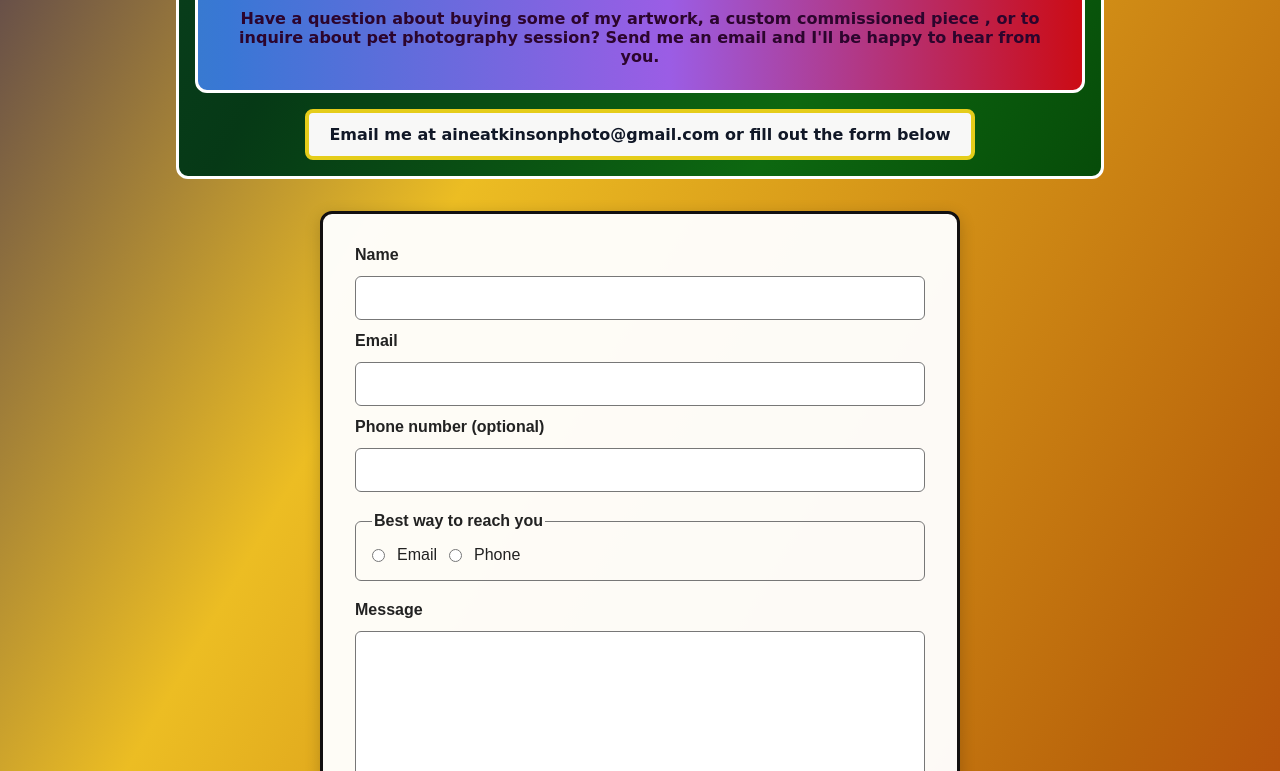
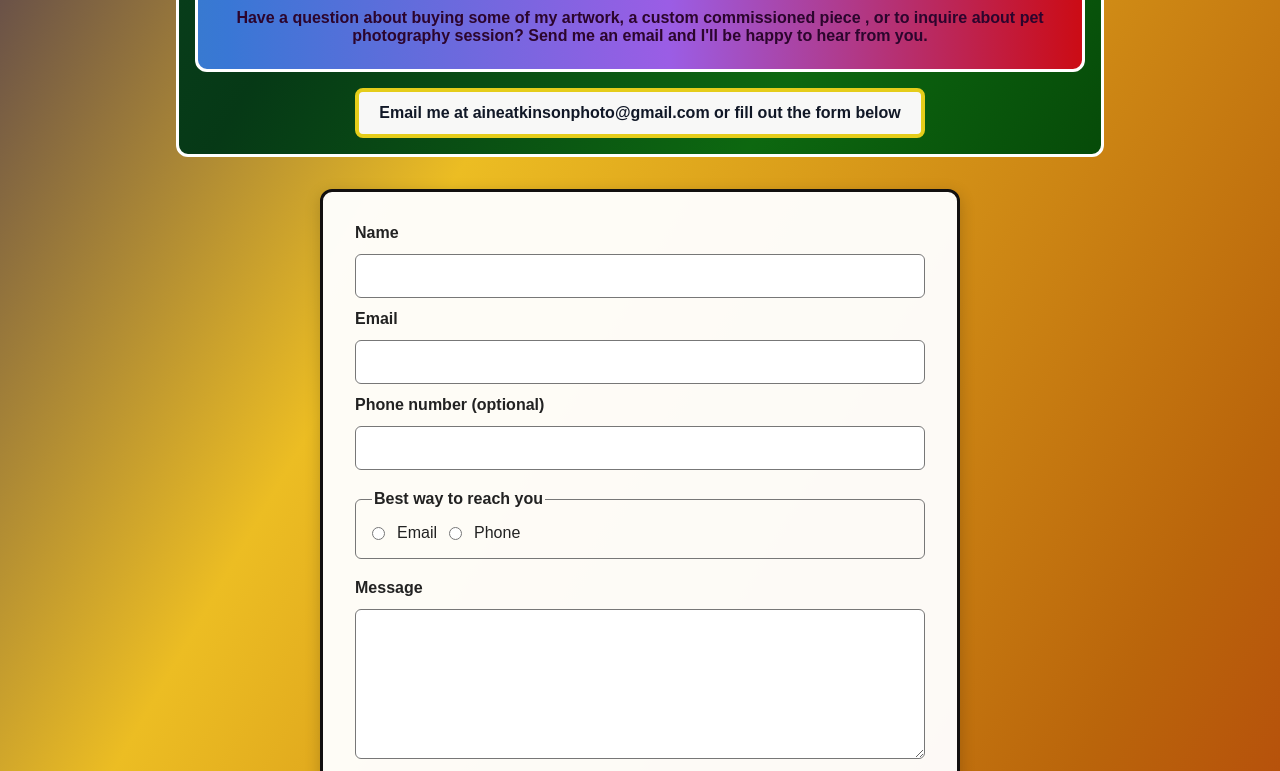
Before and after one commit to atkinsonaine/Starsart, a plain HTML site: page contact.html in a window 1280 px wide. Shown: the part 217-988 px from the top of the page. Drawn offline with Linux system fonts and the light colour scheme.

Commit message:
change font

```diff
--- a/style.css
+++ b/style.css
@@ -1,5 +1,6 @@
 /* ===== Shared color palette ===== */
 :root {
+  --font-family-base: Arial, sans-serif;
   --color-page: #f4f4f4;
   --color-text: #222;
   --color-ink: #141518;
@@ -20,6 +21,7 @@
 *::before,
 *::after {
   box-sizing: border-box;
+  font-family: var(--font-family-base);
 }
 
 img {
@@ -28,7 +30,7 @@ img {
 
 /* Page background and default text */
 body {
-  font-family: Arial, sans-serif;
+  font-family: var(--font-family-base);
   margin: 0;
   background: var(--color-page);
   color: var(--color-text);
@@ -205,7 +207,6 @@ main {
   padding: 4rem 2rem;
   border-radius: 12px;
   text-align: center;
-  font-family:caveat, cursive;
 }
 
 /* Animated heading and paragraph text */
```
